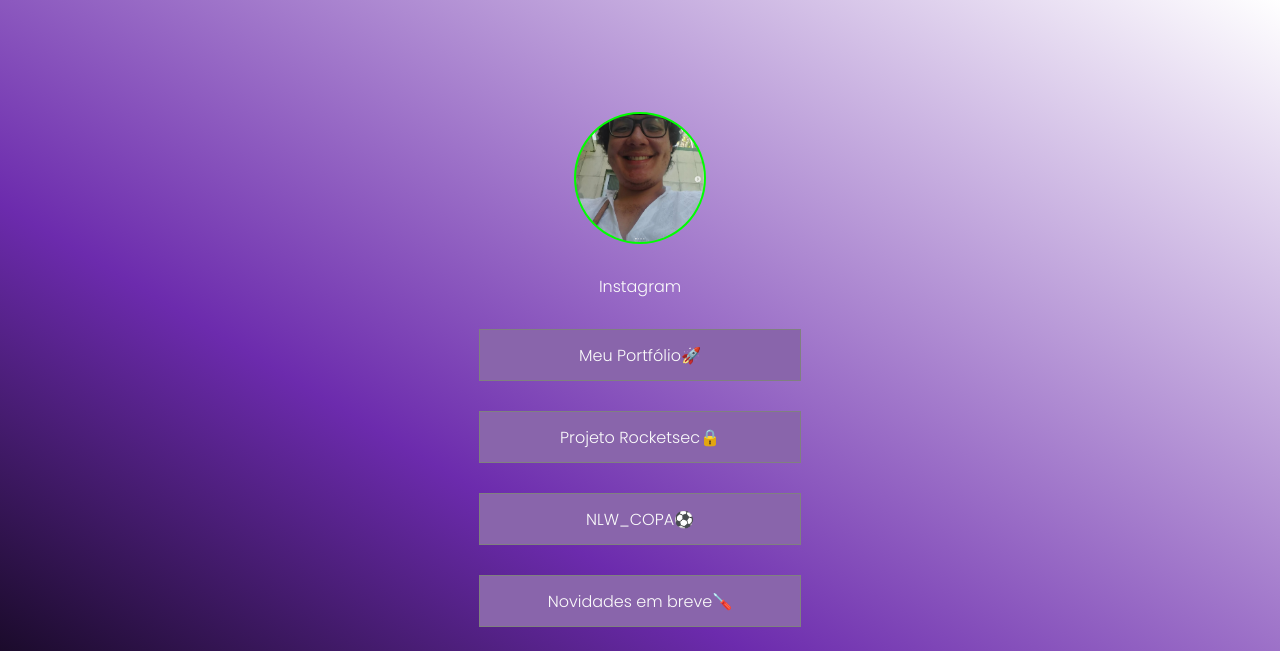
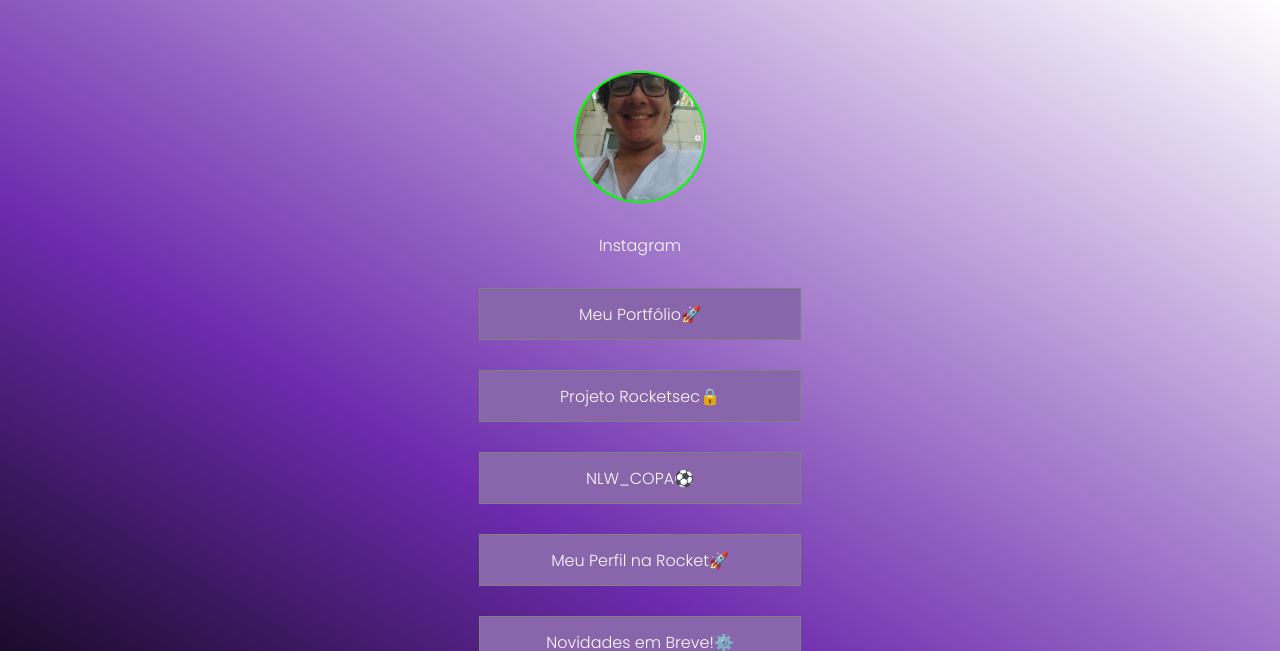
Before and after one commit to Cordeiro-G/linkthree, a plain HTML site: page index.html in a window 1280 px wide. Shown: the top 651 px of the page. Drawn offline with Linux system fonts and the light colour scheme.

Commit message:
Add files via upload

```diff
--- a/index.html
+++ b/index.html
@@ -21,7 +21,8 @@
                 <li><a target="_blank" href="https://cordeiro-g.github.io/meuportifolio/"> Meu Portfólio🚀</a></li>
                 <li><a target="_blank" href="https://cordeiro-g.github.io/desafio4_Explorer_RecriandoLayout/"> Projeto Rocketsec🔒</a></li>
                 <li><a target="_blank" href="https://cordeiro-g.github.io/NLW_COPA/"> NLW_COPA⚽</a></li>
-                <li><a target="_blank" href="#"> Novidades em breve🪛</a></li>
+                <li><a target="_blank" href="https://app.rocketseat.com.br/me/gabriel-moura-cordeiro-de-souza-03483"> Meu Perfil na Rocket🚀</a></li>
+                <li><a target="_blank" href="#"> Novidades em Breve!⚙️</a></li>
 
             </ul>
         </div>
```
